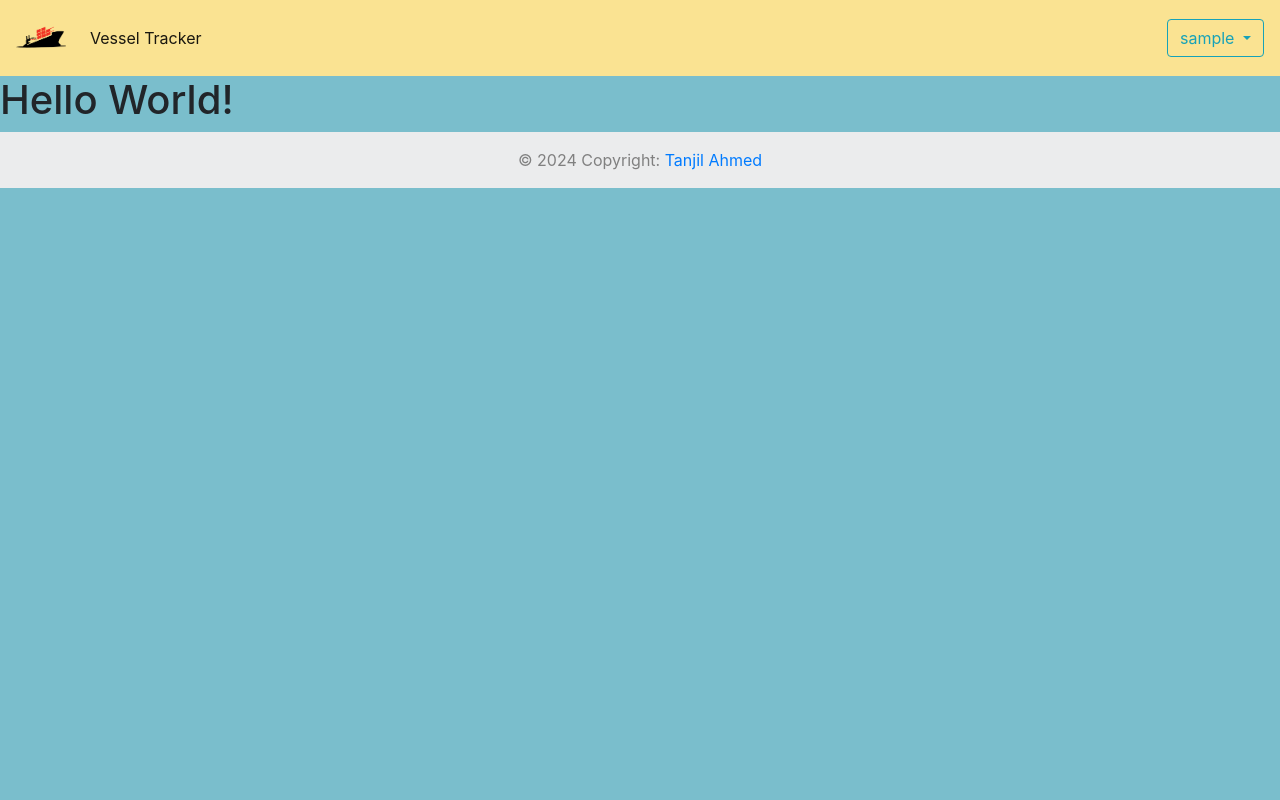
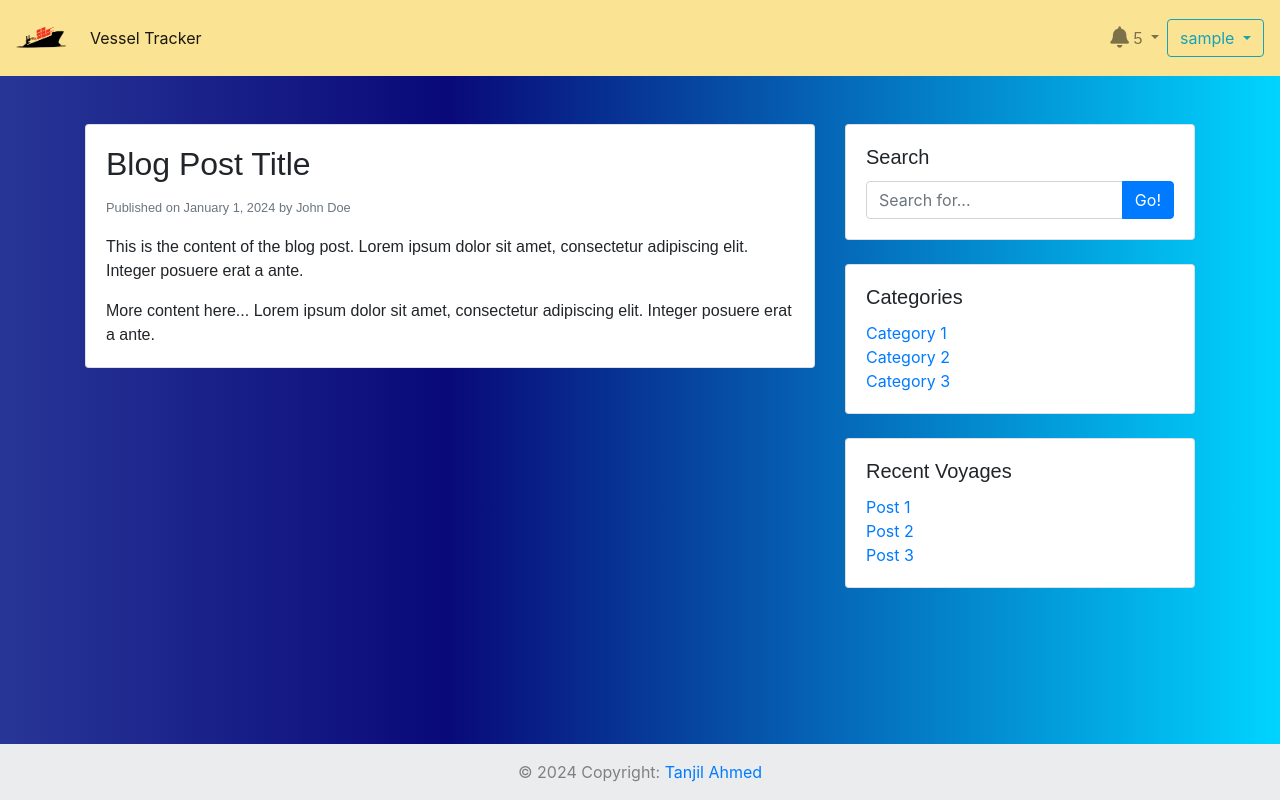
Before and after one commit to tanjil-dev/VesselTracker, a Django app: page / in a window 1280 px wide. Run offline with Django 3.2, Linux system fonts and the light colour scheme; the visitor is signed in with stand-in values (Sample User, id 1); some libraries are stand-ins or nearby versions.

Commit message:
blog and nav design init

```diff
--- a/static/css/style.css
+++ b/static/css/style.css
@@ -1,15 +1,83 @@
-body,
-		html {
-			margin: 0;
-			padding: 0;
-			height: 100%;
-			background: #7abecc !important;
-		}
-		.user_card {
+h1,
+h2,
+h3,
+h4,
+h5,
+p,
+span,
+strike {
+    font-family: 'Montserrat', sans-serif;
+
+}
+
+
+#task-container {
+    max-width: 600px;
+    margin: 0 auto;
+    box-shadow: 0 14px 28px rgba(0, 0, 0, 0.25), 0 10px 10px rgba(0, 0, 0, 0.22);
+    background-color: #fff;
+
+    margin-top: 100px;
+    margin-bottom: 100px;
+
+    justify-content: space-around;
+    align-items: flex-start;
+
+}
+
+#form-wrapper {
+    position: -webkit-sticky;
+    position: sticky;
+    top: 0rem;
+    border-bottom: 1px solid #e9e9e9;
+    background-color: #fff;
+    box-shadow: 0 3px 8px rgba(0, 0, 0, 0.25);
+    padding: 40px;
+}
+
+.flex-wrapper {
+    display: flex;
+}
+
+.task-wrapper {
+    margin: 5px;
+    padding: 5px;
+    padding: 20px;
+    cursor: pointer;
+    border-bottom: 1px solid #e9e9e9;
+    color: #686868;
+}
+
+
+ body{
+    background: rgb(39,53,150);
+    background: linear-gradient(90deg, rgba(39,53,150,1) 1%, rgba(9,9,121,1) 35%, rgba(0,212,255,1) 100%);
+ }
+ body {
+  min-height: 100vh;
+  display: flex;
+  flex-direction: column;
+}
+
+footer {
+  background: rgb(39,53,150);
+  margin-top: auto;
+}
+footer .p-3{
+    color: grey;
+}
+
+#text-body{
+    color: paste;
+}
+
+/* login/registration css*/
+
+.user_card {
 			width: 350px;
-			margin-top: auto;
+			margin-top: 100px;
 			margin-bottom: auto;
-			background: #74cfbf;
+			background: #31a3e0;
 			position: relative;
 			display: flex;
 			justify-content: center;
@@ -28,14 +96,21 @@ body,
 
 		#form-title{
 			color: #fff;
-
 		}
-
+		.login_btn {
+			width: 100%;
+			background: #005C78 !important;
+			color: white !important;
+		}
+		.login_btn:focus {
+			box-shadow: none !important;
+			outline: 0px !important;
+		}
 		.login_container {
 			padding: 0 2rem;
 		}
 		.input-group-text {
-			background: #f7ba5b !important;
+			background: #006989 !important;
 			color: white !important;
 			border: 0 !important;
 			border-radius: 0.25rem 0 0 0.25rem !important;
@@ -45,32 +120,13 @@ body,
 			box-shadow: none !important;
 			outline: 0px !important;
 		}
-
 		#messages{
-			background-color: grey;
+			background-color: #006989;
 			color: #fff;
 			padding: 10px;
 			margin-top: 10px;
 		}
 
-footer {
-  background: rgb(39,53,150);
-  margin-top: auto;
+a.ml-2{
+color: white;
 }
-footer .p-3{
-    color: grey;
-}
-
-
-
-
-
-		.login_btn {
-			width: 100%;
-			background: #33ccff !important;
-			color: white !important;
-		}
-		.login_btn:focus {
-			box-shadow: none !important;
-			outline: 0px !important;
-		}
--- a/user/templates/home.html
+++ b/user/templates/home.html
@@ -1,4 +1,57 @@
 {% extends "base.html" %}
 {% block content %}
-<h1>Welcome, {{ request.user }}</h1>
+
+<!-- Main Content -->
+<div class="container my-5">
+    <div class="row">
+        <!-- Blog Post -->
+        <div class="col-lg-8 mb-4">
+            <div class="card">
+                <div class="card-body">
+                    <h2 class="card-title">Blog Post Title</h2>
+                    <p class="card-text"><small class="text-muted">Published on January 1, 2024 by John Doe</small></p>
+                    <p class="card-text">This is the content of the blog post. Lorem ipsum dolor sit amet, consectetur
+                        adipiscing elit. Integer posuere erat a ante.</p>
+                    <p class="card-text">More content here... Lorem ipsum dolor sit amet, consectetur adipiscing elit.
+                        Integer posuere erat a ante.</p>
+                </div>
+            </div>
+        </div>
+
+        <!-- Sidebar -->
+        <div class="col-lg-4">
+            <div class="card mb-4">
+                <div class="card-body">
+                    <h5 class="card-title">Search</h5>
+                    <form>
+                        <div class="input-group">
+                            <input type="text" class="form-control" placeholder="Search for...">
+                            <button class="btn btn-primary" type="button">Go!</button>
+                        </div>
+                    </form>
+                </div>
+            </div>
+            <div class="card mb-4">
+                <div class="card-body">
+                    <h5 class="card-title">Categories</h5>
+                    <ul class="list-unstyled mb-0">
+                        <li><a href="#">Category 1</a></li>
+                        <li><a href="#">Category 2</a></li>
+                        <li><a href="#">Category 3</a></li>
+                    </ul>
+                </div>
+            </div>
+            <div class="card mb-4">
+                <div class="card-body">
+                    <h5 class="card-title">Recent Voyages</h5>
+                    <ul class="list-unstyled mb-0">
+                        <li><a href="#">Post 1</a></li>
+                        <li><a href="#">Post 2</a></li>
+                        <li><a href="#">Post 3</a></li>
+                    </ul>
+                </div>
+            </div>
+        </div>
+    </div>
+</div>
 {% endblock content %}
--- a/user/templates/nav.html
+++ b/user/templates/nav.html
@@ -1,7 +1,29 @@
 {% load static %}
+<style>
+    .dropdown-menu {
+        max-height: 300px;
+        overflow-y: auto;
+        .notification-icon {
+            position: relative;
+        }
+        .notification-badge {
+            position: absolute;
+            top: 0;
+            right: -10px;
+            padding: 0.25em 0.5em;
+            border-radius: 50%;
+            background: red;
+            color: white;
+            font-size: 1.75em;
+        }
+    .icon-red{
+    color
+    }
+</style>
 <nav class="navbar navbar-expand-lg navbar-light" style="background-color: #FAE392;">
-    <a class=" navbar-brand" href="{% url 'home' %}"><img src="{% static 'images/logo.png' %}" style="width:50px; height:50px"
-        alt="My image"/></a>
+    <a class=" navbar-brand" href="{% url 'home' %}"><img src="{% static 'images/logo.png' %}"
+                                                          style="width:50px; height:50px"
+                                                          alt="My image"/></a>
     <button class="navbar-toggler collapsed btn btn-info" type="button" data-bs-toggle="collapse"
             data-bs-target="#navbarNavAltMarkup" aria-controls="navbarNavAltMarkup" aria-expanded="false"
             aria-label="Toggle navigation">
@@ -9,7 +31,35 @@
     </button>
     <div class="navbar-collapse collapse" id="navbarNavAltMarkup">
         <div class="navbar-nav">
-            <a class="nav-item nav-link active" href="{% url 'home' %}">Vessel Tracker <span class="sr-only">(current)</span></a>
+            <a class="nav-item nav-link active" href="{% url 'home' %}">Vessel Tracker <span
+                    class="sr-only">(current)</span></a>
+        </div>
+        <div class="collapse navbar-collapse" id="navbarNav">
+            <ul class="navbar-nav ms-auto">
+                <li class="nav-item dropdown">
+                    <a class="nav-link dropdown-toggle notification-icon" href="#" id="notificationDropdown"
+                       role="button"
+                       data-bs-toggle="dropdown" aria-expanded="false">
+                        <i class="fas fa-lg fa-bell icon-red"></i> <!-- Notification Icon -->
+                        <span class="notification-badge">5</span>
+                    </a>
+                    <ul class="dropdown-menu dropdown-menu-end" aria-labelledby="notificationDropdown">
+                        <li class="dropdown-header">Notifications</li>
+                        <li><a class="dropdown-item" href="#">Message 1</a></li>
+                        <li><a class="dropdown-item" href="#">Message 2</a></li>
+                        <li><a class="dropdown-item" href="#">Message 3</a></li>
+                        <li><a class="dropdown-item" href="#">Message 4</a></li>
+                        <li><a class="dropdown-item" href="#">Message 5</a></li>
+                        <li><a class="dropdown-item" href="#">Message 6</a></li>
+                        <li><a class="dropdown-item" href="#">Message 7</a></li>
+                        <li><a class="dropdown-item" href="#">Message 8</a></li>
+                        <li><a class="dropdown-item" href="#">Message 9</a></li>
+                        <li><a class="dropdown-item" href="#">Message 10</a></li>
+                        <li><a class="dropdown-item" href="#">Message 11</a></li>
+                        <li><a class="dropdown-item" href="#">Message 12</a></li>
+                    </ul>
+                </li>
+            </ul>
         </div>
         {% if user.is_authenticated %}
         <div class="navbar-nav ml-auto">
@@ -18,7 +68,7 @@
                         data-bs-toggle="dropdown" aria-expanded="false">
                     {{request.user}}</a>
                 </button>
-                <ul class="dropdown-menu" aria-labelledby="dropdownMenuButton1">
+                <ul class="dropdown-menu dropdown-menu-end" aria-labelledby="dropdownMenuButton1">
                     <li><a class="dropdown-item" href="{% url 'logout' %}">Logout</a></li>
                 </ul>
             </div>
--- a/user/views.py
+++ b/user/views.py
@@ -6,7 +6,7 @@ from user.forms import *
 
 @login_required(login_url='login')
 def Home(request):
-    template = 'base.html'
+    template = 'home.html'
     context = {}
     return render(request, template_name=template, context=context)
 
```
